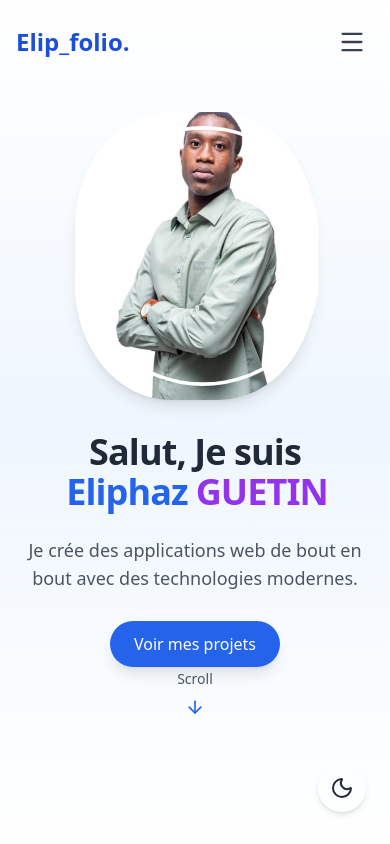
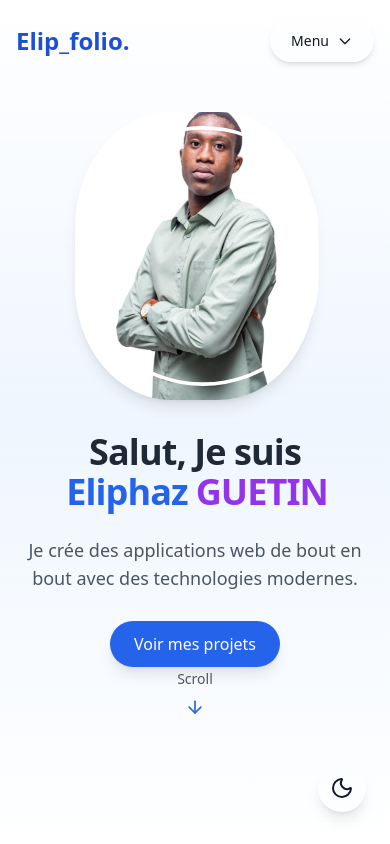
Before and after one commit to eliphhaz/Portfolio_perso, a React (Vite) app in the folder my_portfolio/: page / in a window 390 px wide. Shown: the top 844 px of the page. Built offline with nearby package versions, Linux system fonts and the light colour scheme.

Commit message:
My_portfolio

```diff
--- a/my_portfolio/src/components/Navbar.jsx
+++ b/my_portfolio/src/components/Navbar.jsx
@@ -15,7 +15,6 @@ export const Navbar = () => {
   const [isMenuOpen, setIsMenuOpen] = useState(false);
   const [isDarkMode, setIsDarkMode] = useState(false);
 
-  // Initialisation du thème
   useEffect(() => {
     const storedTheme = localStorage.getItem("theme");
     if (storedTheme === "dark") {
@@ -25,46 +24,37 @@ export const Navbar = () => {
       setIsDarkMode(false);
       document.documentElement.classList.remove("dark");
     } else {
-      const prefersDark = window.matchMedia("(prefers-color-scheme: dark)").matches;
-      setIsDarkMode(prefersDark);
-      document.documentElement.classList.toggle("dark", prefersDark);
-      localStorage.setItem("theme", prefersDark ? "dark" : "light");
+      const prefers = window.matchMedia("(prefers-color-scheme: dark)").matches;
+      setIsDarkMode(prefers);
+      document.documentElement.classList.toggle("dark", prefers);
+      localStorage.setItem("theme", prefers ? "dark" : "light");
     }
   }, []);
 
-  // Détection du scroll
   useEffect(() => {
     const handleScroll = () => setIsScrolled(window.scrollY > 10);
     window.addEventListener("scroll", handleScroll);
     return () => window.removeEventListener("scroll", handleScroll);
   }, []);
 
-  // Fermer le menu quand l'utilisateur scroll
   useEffect(() => {
     if (!isMenuOpen) return;
-    const closeOnScroll = () => setIsMenuOpen(false);
-    window.addEventListener("scroll", closeOnScroll);
-    return () => window.removeEventListener("scroll", closeOnScroll);
-  }, [isMenuOpen]);
-
-  // Empêcher le scroll du body quand le menu est ouvert
-  useEffect(() => {
-    document.body.style.overflow = isMenuOpen ? "hidden" : "auto";
+    const close = () => setIsMenuOpen(false);
+    window.addEventListener("scroll", close);
+    return () => window.removeEventListener("scroll", close);
   }, [isMenuOpen]);
 
   const scrollToSection = (id) => {
     const section = document.querySelector(id);
-    if (section) {
-      section.scrollIntoView({ behavior: "smooth" });
-    }
+    if (section) section.scrollIntoView({ behavior: "smooth" });
   };
 
   const toggleTheme = () => {
     setIsDarkMode((prev) => {
-      const nextMode = !prev;
-      document.documentElement.classList.toggle("dark", nextMode);
-      localStorage.setItem("theme", nextMode ? "dark" : "light");
-      return nextMode;
+      const next = !prev;
+      document.documentElement.classList.toggle("dark", next);
+      localStorage.setItem("theme", next ? "dark" : "light");
+      return next;
     });
   };
 
@@ -80,59 +70,71 @@ export const Navbar = () => {
       >
         <div className="container mx-auto flex items-center justify-between px-4">
           {/* LOGO */}
-          <a
-            href="#hero"
-            onClick={(e) => {
-              e.preventDefault();
-              scrollToSection("#hero");
-            }}
+          <button
+            onClick={() => scrollToSection("#hero")}
             className="text-2xl font-bold text-blue-600 dark:text-blue-400"
           >
             <span className="text-blue-700 dark:text-blue-300">Elip_folio.</span>
-          </a>
+          </button>
 
-          {/* MENU DESKTOP */}
+          {/* MENU — DESKTOP */}
           <div className="hidden md:flex flex-1 justify-end space-x-8">
             {navItems.map((item, idx) => (
               <button
                 key={idx}
                 onClick={() => scrollToSection(item.href)}
-                className="relative text-gray-700/90 dark:text-gray-300 hover:text-blue-600 dark:hover:text-blue-400 transition-colors duration-300
-                   after:content-[''] after:block after:w-0 after:h-[2px] after:bg-blue-600 dark:after:bg-blue-400
-                   after:transition-all after:duration-300 hover:after:w-full"
+                className="
+                  text-gray-700 dark:text-gray-300
+                  hover:text-blue-600 dark:hover:text-blue-400
+                  transition relative
+                  after:content-[''] after:block after:w-0 after:h-[2px]
+                  after:bg-blue-600 dark:after:bg-blue-400
+                  after:transition-all hover:after:w-full
+                "
               >
                 {item.name}
               </button>
             ))}
           </div>
 
-          {/* BOUTON MENU MOBILE */}
+          {/* MENU MOBILE — BOUTON ARRONDI */}
+          <div className="md:hidden relative">
             <button
-            onClick={() => setIsMenuOpen(true)}
-            className="md:hidden text-gray-700 dark:text-gray-300 p-2"
-            aria-label="Ouvrir le menu"
+              onClick={() => setIsMenuOpen(!isMenuOpen)}
+              className={cn(
+                "inline-flex items-center justify-center font-medium text-sm px-5 py-2.5 shadow-md border border-transparent transition-colors rounded-full",
+                isDarkMode
+                  ? "text-white bg-gray-800 hover:bg-gray-700"
+                  : "text-gray-900 bg-gradient-to-r from-green-300 to-blue-300 hover:from-green-200 hover:to-blue-200"
+              )}
             >
-            <Menu size={28} />
+              Menu
+              <svg
+                className={`w-4 h-4 ml-2 transition-transform ${
+                  isMenuOpen ? "rotate-180" : ""
+                }`}
+                viewBox="0 0 24 24"
+                fill="none"
+              >
+                <path
+                  stroke="currentColor"
+                  strokeWidth="2"
+                  strokeLinecap="round"
+                  strokeLinejoin="round"
+                  d="m19 9-7 7-7-7"
+                />
+              </svg>
             </button>
 
-          {/* OVERLAY MOBILE */}
+            {/* DROPDOWN MOBILE */}
             <div
               className={cn(
-              "fixed inset-0 z-40 md:hidden bg-white dark:bg-gray-900 backdrop-blur-xl flex flex-col items-center justify-center transition-all duration-300",
+                "absolute right-0 mt-2 w-44 bg-white dark:bg-gray-900 border border-gray-300 dark:border-gray-700 rounded-lg shadow-lg p-2 transition-all duration-300",
                 isMenuOpen
-                ? "opacity-100 pointer-events-auto"
-                : "opacity-0 pointer-events-none"
+                  ? "opacity-100 pointer-events-auto translate-y-0"
+                  : "opacity-0 pointer-events-none -translate-y-2"
               )}
             >
-            {/* BOUTON CROIX */}
-            <button
-              onClick={() => setIsMenuOpen(false)}
-              className="absolute top-6 right-6 text-gray-700 dark:text-gray-300 p-2 z-50"
-              aria-label="Fermer le menu"
-            >
-              <X size={32} />
-            </button>
-
               {navItems.map((item, idx) => (
                 <button
                   key={idx}
@@ -140,20 +142,21 @@ export const Navbar = () => {
                     scrollToSection(item.href);
                     setIsMenuOpen(false);
                   }}
-                className="text-3xl text-gray-700 dark:text-gray-300 hover:text-blue-600 dark:hover:text-blue-400 transition-colors duration-300 my-4 font-medium"
+                  className="w-full text-left p-2 text-gray-700 dark:text-gray-300 hover:bg-gray-200 dark:hover:bg-gray-700 rounded transition"
                 >
                   {item.name}
                 </button>
               ))}
             </div>
           </div>
+        </div>
       </nav>
 
-      {/* BOUTON TOGGLE FIXE EN BAS-DROITE (desktop et mobile) */}
+      {/* TOGGLE THEME FIXE — TEXTE VISIBLE EN MODE CLAIR */}
       <button
         onClick={toggleTheme}
         className={cn(
-          "fixed bottom-8 right-6 p-3 rounded-full shadow-md transition-colors duration-300 z-50",
+          "fixed bottom-8 right-6 p-3 rounded-full shadow-lg transition duration-300 z-50",
           isDarkMode
             ? "bg-gray-900 hover:bg-gray-800"
             : "bg-gradient-to-r from-green-400 to-blue-300 hover:from-green-300 hover:to-blue-200"
@@ -162,7 +165,7 @@ export const Navbar = () => {
         {isDarkMode ? (
           <Sun className="h-6 w-6 text-yellow-400" />
         ) : (
-          <Moon className="h-6 w-6 text-gray-800 dark:text-gray-200" />
+          <Moon className="h-6 w-6 text-gray-900" /> // FIX : reste visible sur fond clair
         )}
       </button>
     </>
```
Lines whose indentation alone changed are shown as unchanged.
